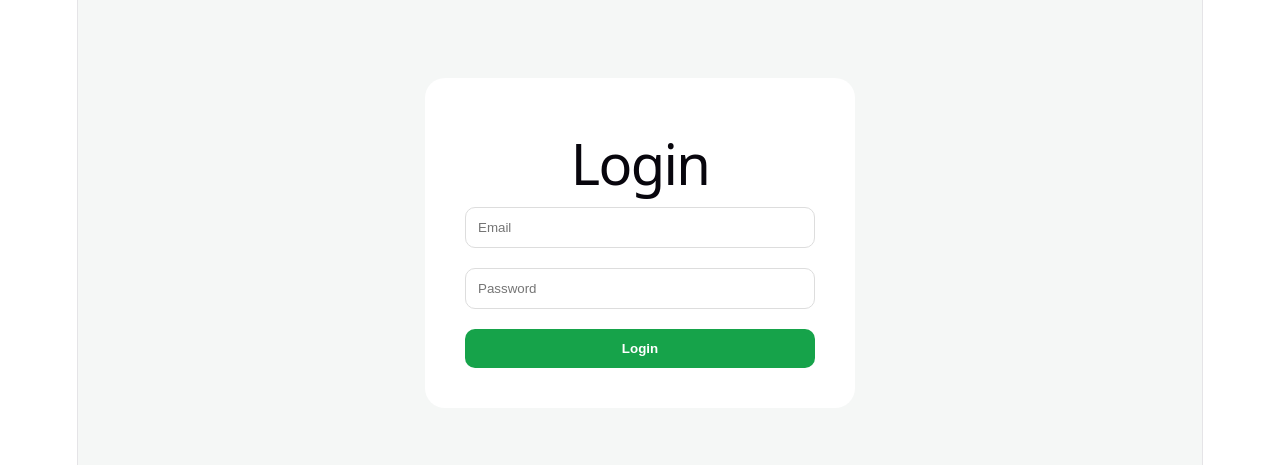
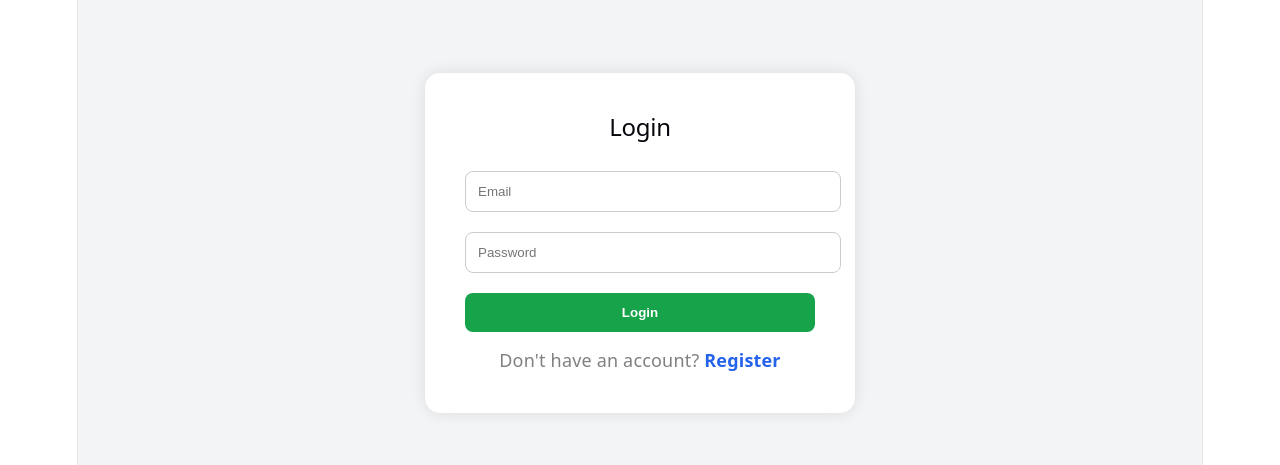
Before and after one commit to ettaneeraj-designs/complyflow, a React app in the folder frontend/: page /login in a window 1280 px wide. Shown: the part 157-622 px from the top of the page. Built offline with nearby package versions, Linux system fonts and the light colour scheme; the HTML template or start-up script is replaced by a standard one.

Commit message:
Fixed auth and added register link

```diff
--- a/frontend/src/pages/Login.jsx
+++ b/frontend/src/pages/Login.jsx
@@ -1,12 +1,19 @@
-import { useState } from "react";
+import {
+  useState
+} from "react";
 
-import { useNavigate } from "react-router-dom";
+import {
+  useNavigate
+} from "react-router-dom";
 
-import { loginUser } from "../services/authService";
+import {
+  loginUser
+} from "../services/authService";
 
 function Login() {
 
-  const navigate = useNavigate();
+  const navigate =
+    useNavigate();
 
   const [email, setEmail] =
     useState("");
@@ -15,30 +22,36 @@ function Login() {
     useState("");
 
   const handleLogin =
-    async () => {
+    async (e) => {
+
+      e.preventDefault();
 
       try {
 
         const response =
           await loginUser({
+
             email,
+
             password,
+
           });
 
         localStorage.setItem(
+
           "token",
+
           response.data.token
+
         );
-
-        alert("Login Successful");
 
         navigate("/dashboard");
 
       } catch (error) {
 
-        console.log(error);
-
-        alert("Invalid Credentials");
+        alert(
+          "Invalid Credentials"
+        );
 
       }
 
@@ -47,29 +60,55 @@ function Login() {
   return (
 
     <div style={{
+
       display: "flex",
+
       justifyContent: "center",
+
       alignItems: "center",
+
       height: "100vh",
-      background: "#f5f7f6"
+
+      background: "#f3f4f6",
+
     }}>
 
-      <div style={{
-        background: "white",
-        padding: "40px",
-        borderRadius: "20px",
-        width: "350px"
-      }}>
+      <form
 
-        <h1 style={{
+        onSubmit={handleLogin}
+
+        style={{
+
+          background: "white",
+
+          padding: "40px",
+
+          borderRadius: "15px",
+
+          width: "350px",
+
+          boxShadow:
+            "0 0 15px rgba(0,0,0,0.1)",
+
+        }}
+      >
+
+        <h2 style={{
+
+          textAlign: "center",
+
           marginBottom: "30px",
-          textAlign: "center"
+
         }}>
+
           Login
-        </h1>
+
+        </h2>
 
         <input
+
           type="email"
+
           placeholder="Email"
 
           value={email}
@@ -78,54 +117,120 @@ function Login() {
             setEmail(e.target.value)
           }
 
+          required
+
           style={{
+
             width: "100%",
+
             padding: "12px",
+
             marginBottom: "20px",
-            borderRadius: "10px",
-            border: "1px solid #ddd",
-            boxSizing: "border-box"
+
+            borderRadius: "8px",
+
+            border:
+              "1px solid #ccc",
+
           }}
         />
 
         <input
+
           type="password"
+
           placeholder="Password"
 
           value={password}
 
           onChange={(e) =>
-            setPassword(e.target.value)
+            setPassword(
+              e.target.value
+            )
           }
 
+          required
+
           style={{
+
             width: "100%",
+
             padding: "12px",
+
             marginBottom: "20px",
-            borderRadius: "10px",
-            border: "1px solid #ddd",
-            boxSizing: "border-box"
+
+            borderRadius: "8px",
+
+            border:
+              "1px solid #ccc",
+
           }}
         />
 
         <button
-          onClick={handleLogin}
+
+          type="submit"
 
           style={{
+
             width: "100%",
+
             padding: "12px",
+
             background: "#16a34a",
+
             color: "white",
+
             border: "none",
-            borderRadius: "10px",
+
+            borderRadius: "8px",
+
             cursor: "pointer",
-            fontWeight: "bold"
+
+            fontWeight: "bold",
+
           }}
         >
+
           Login
+
         </button>
 
-      </div>
+        <p style={{
+
+          marginTop: "15px",
+
+          textAlign: "center",
+
+          color: "gray",
+        }}>
+
+          Don't have an account?
+
+          {" "}
+
+          <a
+
+            href="/register"
+
+            style={{
+
+              color: "#2563eb",
+
+              fontWeight: "bold",
+
+              textDecoration:
+                "none",
+            }}
+          >
+
+            Register
+
+          </a>
+
+        </p>
+
+      </form>
 
     </div>
 
```
Also changed, not shown: frontend/src/services/authService.js (+13 -6 lines).
